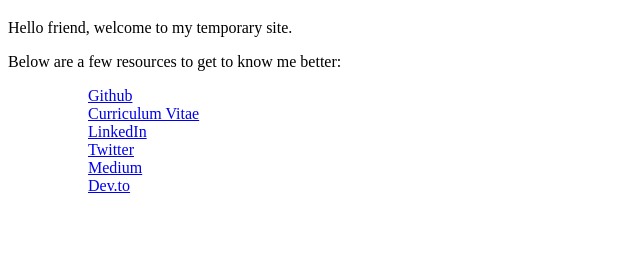
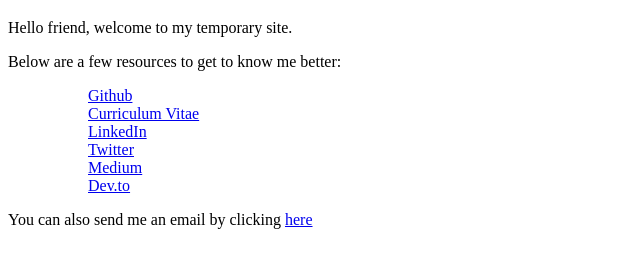
Before and after one commit to segebee/segebee.github.io, a plain HTML site: page index.html in a window 1280 px wide. Shown: the part 61-328 px from the top of the page, without its empty margins (0-640 px from the left). Drawn offline with Linux system fonts and the light colour scheme.

Commit message:
added anchor tags

```diff
--- a/index.html
+++ b/index.html
@@ -37,5 +37,10 @@
         <a target="_blank" href="https://www.dev.to/segebee">Dev.to</a>
       </ol>
     </ul>
+
+    <p>
+      You can also send me an email by clicking
+      <a href="mailto:segebee@gmail.com">here</a>
+    </p>
   </body>
 </html>
```
